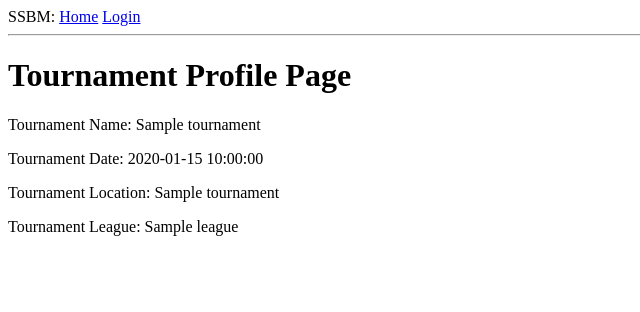
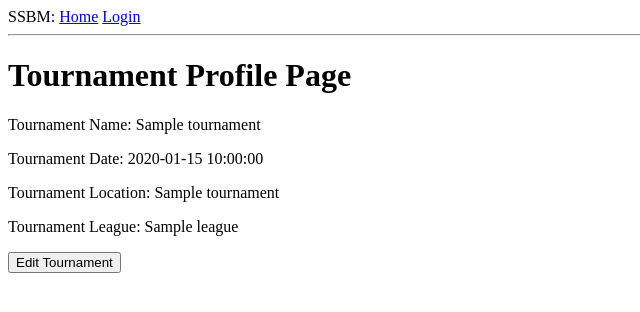
Before and after one commit to onewordFOURWORDS/Software-Engineering-Course-Project, a Flask app: a page that uses app/templates/TournamentPage.html in a window 1280 px wide. Shown: the top 312 px of the page, without its empty margins (0-640 px from the left). Run offline with Flask 2, Linux system fonts and the light colour scheme; tables that the repository leaves empty hold one stand-in row (values such as "Sample post").

Commit message:
Added new tournament management page

```diff
--- a/app/routes.py
+++ b/app/routes.py
@@ -140,13 +140,23 @@ def TournamentDashboard():
     return render_template("TournamentDashboard.html", title="Tournament Dashboard", tournaments = tournaments, leagues = leagues)
 
 
-@app.route("/TournamentPage",)
+@app.route("/TournamentPage", methods=["GET", "POST"])
 def TournamentPage():
     tournamentString = request.args.get('tournament', None)
     tournament = Tournament.query.filter_by(tournamentName=tournamentString).first()
     leagueID = tournament.tournamentLeague
     league = League.query.filter_by(id=leagueID).first()
+    if request.method == "POST":
+        if request.form["edit_button"]:
+            return redirect(url_for('EditTournament', tournament=tournament.tournamentName))
     return render_template("TournamentPage.html", title="Tournament Page", tournament = tournament, league = league)
+
+@app.route("/EditTournament")
+def EditTournament():
+    tournamentString = request.args.get('tournament', None)
+    tournaments = Tournament.query.all()
+    leagues = League.query.all()
+    return render_template("EditTournament.html", title="Tournament Management", tournaments = tournaments, leagues = leagues)
 
 
 @app.route("/team/<team_ID>", methods=["GET"])
--- /dev/null
+++ b/app/templates/EditTournament.html
@@ -0,0 +1,5 @@
+{% extends "base.html" %}
+
+{% block content %}
+<h1>Tournament Management </h1>
+{% endblock %}
--- a/app/templates/TournamentPage.html
+++ b/app/templates/TournamentPage.html
@@ -1,9 +1,21 @@
 {% extends "base.html" %}
 
 {% block content %}
-    <h1>Tournament Profile Page</h1>
-    <div><p>Tournament Name: {{tournament.tournamentName }}</a></b></p></div>
-    <div><p>Tournament Date: {{tournament.tournamentDate }}</b></p></div>
-    <div><p>Tournament Location: {{tournament.tournamentLocation }}</b></p></div>
-    <div><p>Tournament League: {{league.leagueName }}</b></p></div>
+<h1>Tournament Profile Page</h1>
+<div>
+    <p>Tournament Name: {{tournament.tournamentName }}</a></b></p>
+</div>
+<div>
+    <p>Tournament Date: {{tournament.tournamentDate }}</b></p>
+</div>
+<div>
+    <p>Tournament Location: {{tournament.tournamentLocation }}</b></p>
+</div>
+<div>
+    <p>Tournament League: {{league.leagueName }}</b></p>
+</div>
+<form method="POST">
+    <input type="submit" name="edit_button" value="Edit Tournament">
+</form>
+
 {% endblock %}
```
